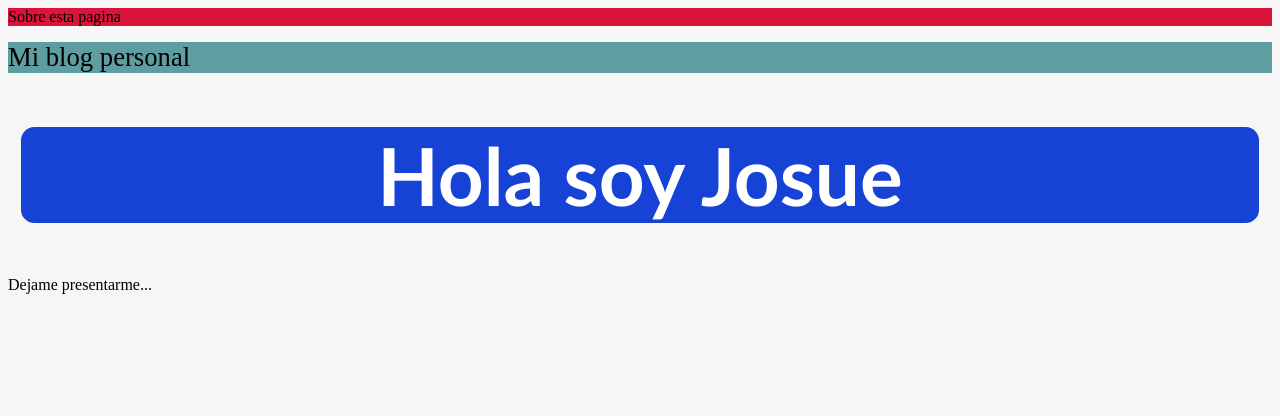
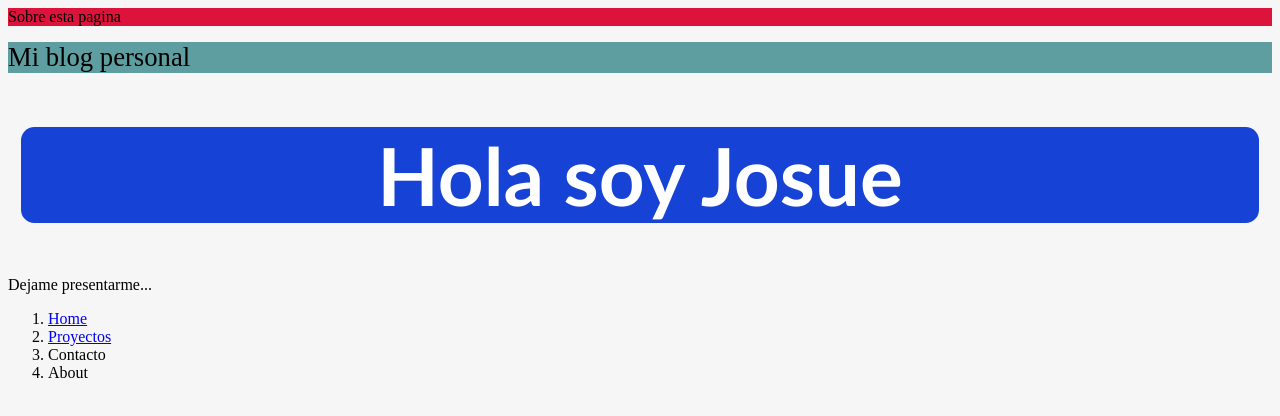
Before and after one commit to josuexsant/Portafolio, a plain HTML site: page Index.html in a window 1280 px wide. Drawn offline with Linux system fonts and the light colour scheme.

Commit message:
Agregamos nuevas paginas html

```diff
--- a/Index.html
+++ b/Index.html
@@ -13,6 +13,12 @@
             <h1>Hola soy Josue</h1>
         </div>
         <p>Dejame presentarme...</p>
+        <ol>
+            <li><a href="Index.html">Home</a></li>
+            <li><a href="OptionsMenu/Proyectos.html">Proyectos</a></li>
+            <li>Contacto</li>
+            <li>About</li>
+        </ol>
     </body>
     <footer>
         <!--Aqui va a ir informacion importante sobre mi-->
```
Also changed, not shown: OptionsMenu/Proyectos.html (added, +11 -0 lines), OptionsMenu/About.html (added), OptionsMenu/Contacto.html (added).
